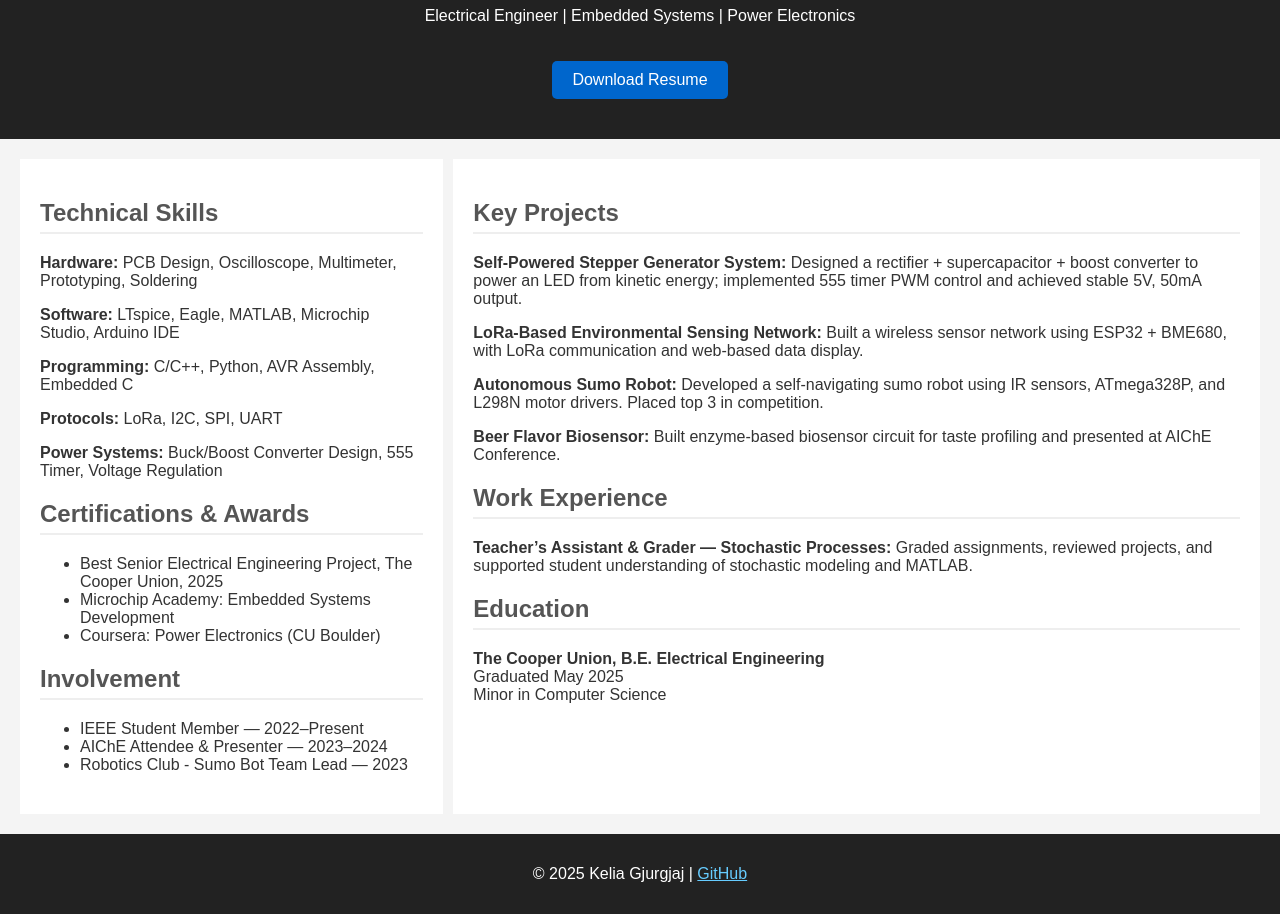
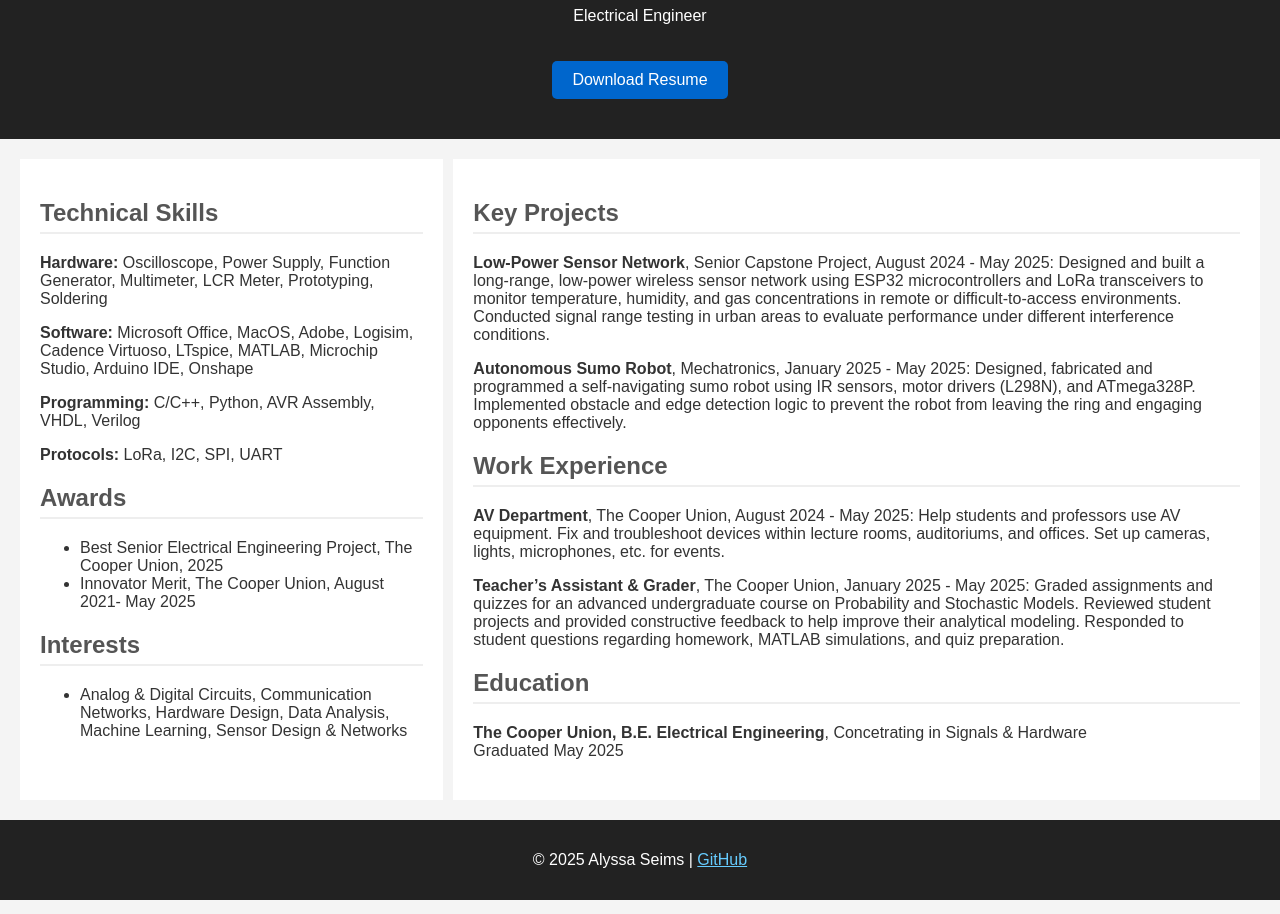
Before and after one commit to alyssals321/alyssa-portfolio, a plain HTML site: page index.html in a window 1280 px wide. Shown: the part 93-1007 px from the top of the page. Drawn offline with Linux system fonts and the light colour scheme.

Commit message:
Update index.html

```diff
--- a/index.html
+++ b/index.html
@@ -3,7 +3,7 @@
 <html lang="en">
 <head>
     <meta charset="UTF-8">
-    <title>Kelia Gjurgjaj - Electrical Engineer</title>
+    <title>Alyssa Seims - Electrical Engineer</title>
     <style>
         body {
             font-family: Arial, sans-serif;
@@ -65,8 +65,8 @@
 <body>
 
 <header>
-    <h1>Kelia Gjurgjaj</h1>
-    <p>Electrical Engineer | Embedded Systems | Power Electronics</p>
+    <h1>Alyssa Seims</h1>
+    <p>Electrical Engineer</p>
     <a href="Resume.pdf" class="download-btn" download>Download Resume</a>
 </header>
 
@@ -74,26 +74,22 @@
     <div class="left">
         <section>
             <h2>Technical Skills</h2>
-            <p><strong>Hardware:</strong> PCB Design, Oscilloscope, Multimeter, Prototyping, Soldering</p>
-            <p><strong>Software:</strong> LTspice, Eagle, MATLAB, Microchip Studio, Arduino IDE</p>
-            <p><strong>Programming:</strong> C/C++, Python, AVR Assembly, Embedded C</p>
+            <p><strong>Hardware:</strong> Oscilloscope, Power Supply, Function Generator, Multimeter, LCR Meter, Prototyping, Soldering</p>
+            <p><strong>Software:</strong> Microsoft Office, MacOS, Adobe, Logisim, Cadence Virtuoso, LTspice, MATLAB, Microchip Studio, Arduino IDE, Onshape</p>
+            <p><strong>Programming:</strong> C/C++, Python, AVR Assembly, VHDL, Verilog</p>
             <p><strong>Protocols:</strong> LoRa, I2C, SPI, UART</p>
-            <p><strong>Power Systems:</strong> Buck/Boost Converter Design, 555 Timer, Voltage Regulation</p>
         </section>
         <section>
-            <h2>Certifications & Awards</h2>
+            <h2>Awards</h2>
             <ul>
                 <li>Best Senior Electrical Engineering Project, The Cooper Union, 2025</li>
-                <li>Microchip Academy: Embedded Systems Development</li>
-                <li>Coursera: Power Electronics (CU Boulder)</li>
+                <li>Innovator Merit, The Cooper Union, August 2021- May 2025</li>
             </ul>
         </section>
         <section>
-            <h2>Involvement</h2>
+            <h2>Interests</h2>
             <ul>
-                <li>IEEE Student Member — 2022–Present</li>
-                <li>AIChE Attendee & Presenter — 2023–2024</li>
-                <li>Robotics Club - Sumo Bot Team Lead — 2023</li>
+                <li>Analog & Digital Circuits, Communication Networks, Hardware Design, Data Analysis, Machine Learning, Sensor Design & Networks</li>
             </ul>
         </section>
     </div>
@@ -101,24 +97,24 @@
     <div class="right">
         <section>
             <h2>Key Projects</h2>
-            <p><strong>Self-Powered Stepper Generator System:</strong> Designed a rectifier + supercapacitor + boost converter to power an LED from kinetic energy; implemented 555 timer PWM control and achieved stable 5V, 50mA output.</p>
-            <p><strong>LoRa-Based Environmental Sensing Network:</strong> Built a wireless sensor network using ESP32 + BME680, with LoRa communication and web-based data display.</p>
-            <p><strong>Autonomous Sumo Robot:</strong> Developed a self-navigating sumo robot using IR sensors, ATmega328P, and L298N motor drivers. Placed top 3 in competition.</p>
-            <p><strong>Beer Flavor Biosensor:</strong> Built enzyme-based biosensor circuit for taste profiling and presented at AIChE Conference.</p>
+            <p><strong>Low-Power Sensor Network</strong>, Senior Capstone Project, August 2024 - May 2025: Designed and built a long-range, low-power wireless sensor network using ESP32 microcontrollers and LoRa transceivers to monitor temperature, humidity, and gas concentrations in remote or difficult-to-access environments. Conducted signal range testing in urban areas to evaluate performance under different interference conditions.</p>
+            <p><strong>Autonomous Sumo Robot</strong>, Mechatronics, January 2025 - May 2025: Designed, fabricated and programmed a self-navigating sumo robot using IR sensors, motor drivers (L298N), and ATmega328P. Implemented obstacle and edge detection logic to prevent the robot from leaving the ring and engaging opponents effectively.</p>
         </section>
         <section>
             <h2>Work Experience</h2>
-            <p><strong>Teacher’s Assistant & Grader — Stochastic Processes:</strong> Graded assignments, reviewed projects, and supported student understanding of stochastic modeling and MATLAB.</p>
+            <p><strong>AV Department</strong>, The Cooper Union, August 2024 - May 2025: Help students and professors use AV equipment. Fix and troubleshoot devices within lecture rooms, auditoriums, and offices. Set up cameras, lights, microphones, etc. for events.</p>
+            <p><strong>Teacher’s Assistant & Grader</strong>, The Cooper Union, January 2025 - May 2025: Graded assignments and quizzes for an advanced undergraduate course on Probability and Stochastic Models. Reviewed student projects and provided constructive feedback to help improve their analytical modeling. Responded to student questions regarding homework, MATLAB simulations, and quiz preparation.</p>
+
         </section>
         <section>
             <h2>Education</h2>
-            <p><strong>The Cooper Union, B.E. Electrical Engineering</strong><br>Graduated May 2025<br>Minor in Computer Science</p>
+            <p><strong>The Cooper Union, B.E. Electrical Engineering</strong>, Concetrating in Signals & Hardware<br>Graduated May 2025<br></p>
         </section>
     </div>
 </div>
 
 <footer>
-    <p>© 2025 Kelia Gjurgjaj | <a href="https://github.com/keliag" style="color: #66ccff;">GitHub</a></p>
+    <p>© 2025 Alyssa Seims | <a href="https://github.com/alyssals321" style="color: #66ccff;">GitHub</a></p>
 </footer>
 
 </body>
```
